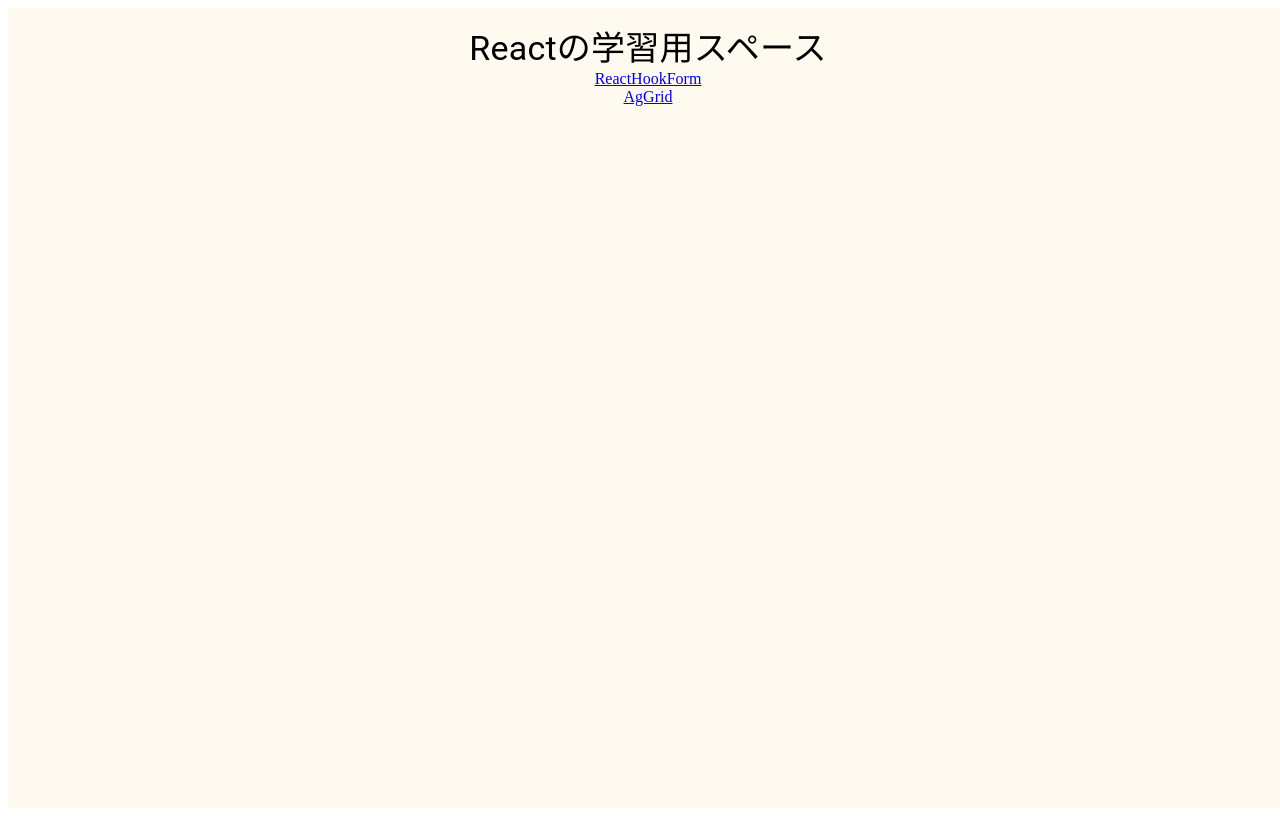
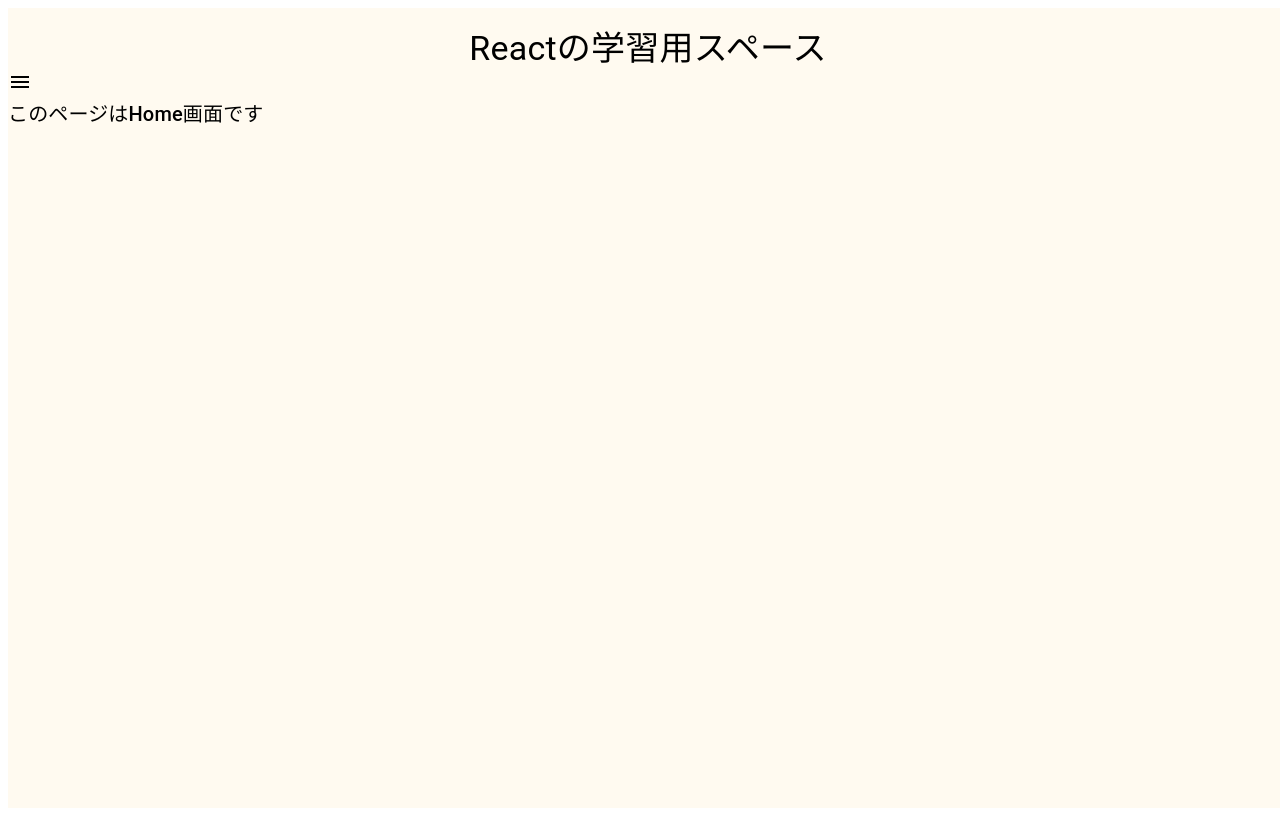
Before and after one commit to teppei1994667/react_practice, a React (Create React App) app: page /components/Home in a window 1280 px wide. Built offline with nearby package versions, Linux system fonts and the light colour scheme.

Commit message:
メニューをDrawerに格納しました

```diff
--- a/package.json
+++ b/package.json
@@ -5,6 +5,7 @@
   "dependencies": {
     "@emotion/react": "^11.11.0",
     "@emotion/styled": "^11.11.0",
+    "@mui/icons-material": "^5.11.16",
     "@mui/material": "^5.13.1",
     "@testing-library/jest-dom": "^5.16.5",
     "@testing-library/react": "^13.4.0",
--- a/src/App.tsx
+++ b/src/App.tsx
@@ -1,15 +1,50 @@
-import React from "react";
-import { Typography, Box, Button } from "@mui/material";
+import { useState } from "react";
+import { Typography, Box, Drawer } from "@mui/material";
+import MenuIcon from "@mui/icons-material/Menu";
 import { BrowserRouter, Link, Switch, Route } from "react-router-dom";
 import { Home } from "./components/Home";
+import { ReactHookForm } from "./components/ReactHookForm";
+import { AgGrid } from "./components/AgGrid";
 
 const App = () => {
+  const [drawerOpened, setDrawerOpened] = useState(false);
+
   return (
     <Box sx={{ width: "100vw", height: "100vh", background: "#fffaf0" }}>
       <Typography variant="h4" sx={{ textAlign: "center", paddingTop: "20px" }}>
         Reactの学習用スペース
       </Typography>
-      <Home />
+      <MenuIcon onClick={() => setDrawerOpened(true)} sx={{ cursor: "pointer"}} />
+      <BrowserRouter>
+        <Drawer
+          anchor={"left"}
+          open={drawerOpened}
+          onClick={() => setDrawerOpened(false)}
+        >
+          <Box sx={{ textAlign: "center", width: "300px", height: "100%", background: '#fffaf0', paddingTop: "50px" }}>
+            <Box sx={{ textAlign: "center" }}>
+              <Link to="/components/Home">Home</Link>
+            </Box>
+            <Box sx={{ textAlign: "center" }}>
+              <Link to="/components/ReactHookForm">ReactHookForm</Link>
+            </Box>
+            <Box sx={{ textAlign: "center" }}>
+              <Link to="/components/AgGrid">AgGrid</Link>
+            </Box>
+          </Box>
+        </Drawer>
+        <Switch>
+          <Route path="/components/Home">
+            <Home />
+          </Route>
+          <Route path="/components/ReactHookForm">
+            <ReactHookForm />
+          </Route>
+          <Route path="/components/AgGrid">
+            <AgGrid />
+          </Route>
+        </Switch>
+      </BrowserRouter>
     </Box>
   );
 };
--- a/src/components/Home.tsx
+++ b/src/components/Home.tsx
@@ -5,24 +5,9 @@
 import { AgGrid } from "./AgGrid";
 
 export const Home = () => {
-	return (
-		<BrowserRouter>
-        <Box sx={{ textAlign: "center" }}>
-          <Box sx={{ textAlign: "center" }}>
-            <Link to="/components/ReactHookForm">ReactHookForm</Link>
-          </Box>
-          <Box sx={{ textAlign: "center" }}>
-            <Link to="/components/AgGrid">AgGrid</Link>
-          </Box>
-        </Box>
-        <Switch>
-          <Route path="/components/ReactHookForm">
-            <ReactHookForm />
-          </Route>
-          <Route path="/components/AgGrid">
-            <AgGrid />
-          </Route>
-        </Switch>
-      </BrowserRouter>
-	)
-}
+  return (
+		<Typography variant="h6">
+		このページはHome画面です
+	</Typography>
+  );
+};
```
Also changed, not shown: 1 other file (tests, documents, lock files or other folders).
